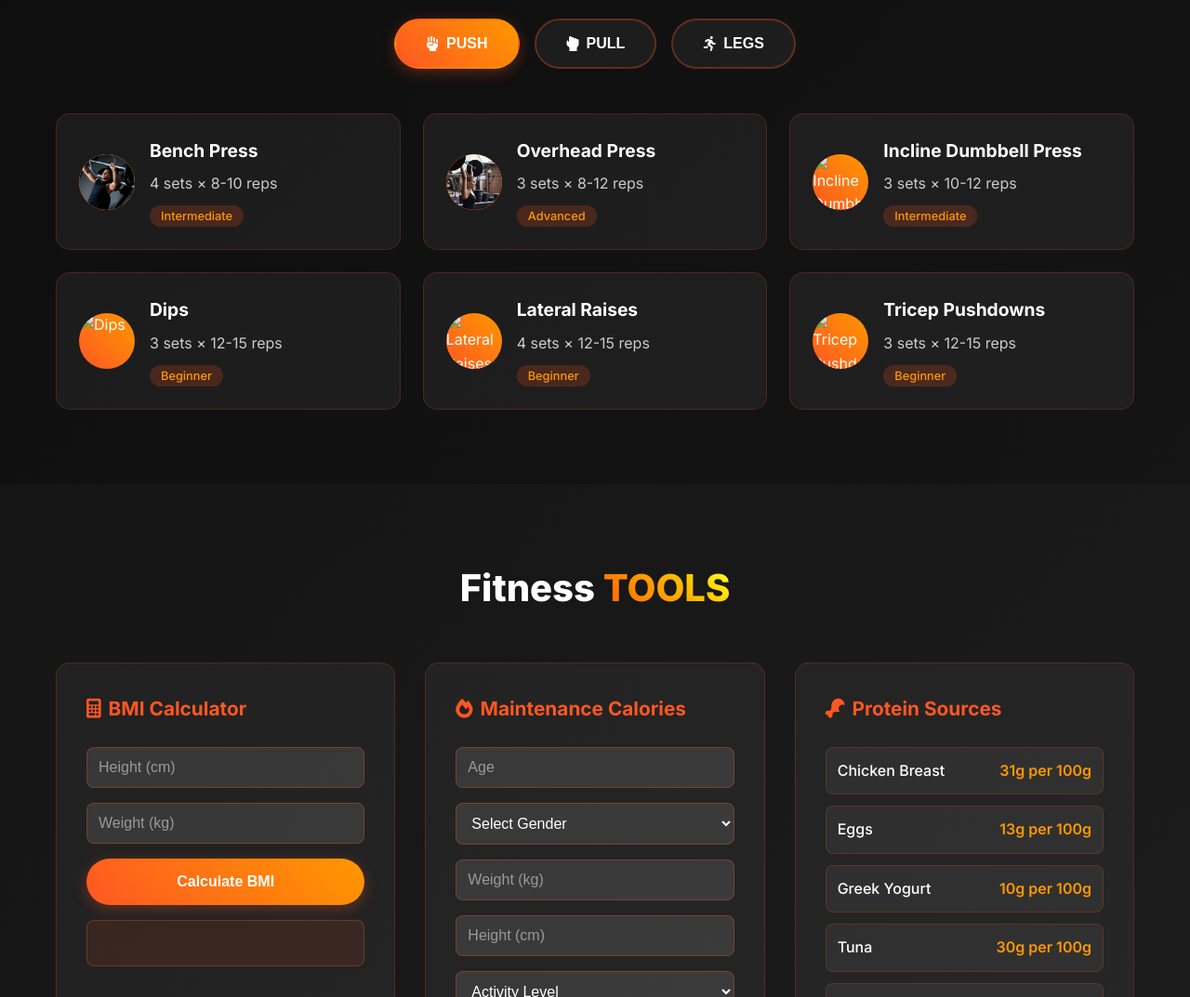
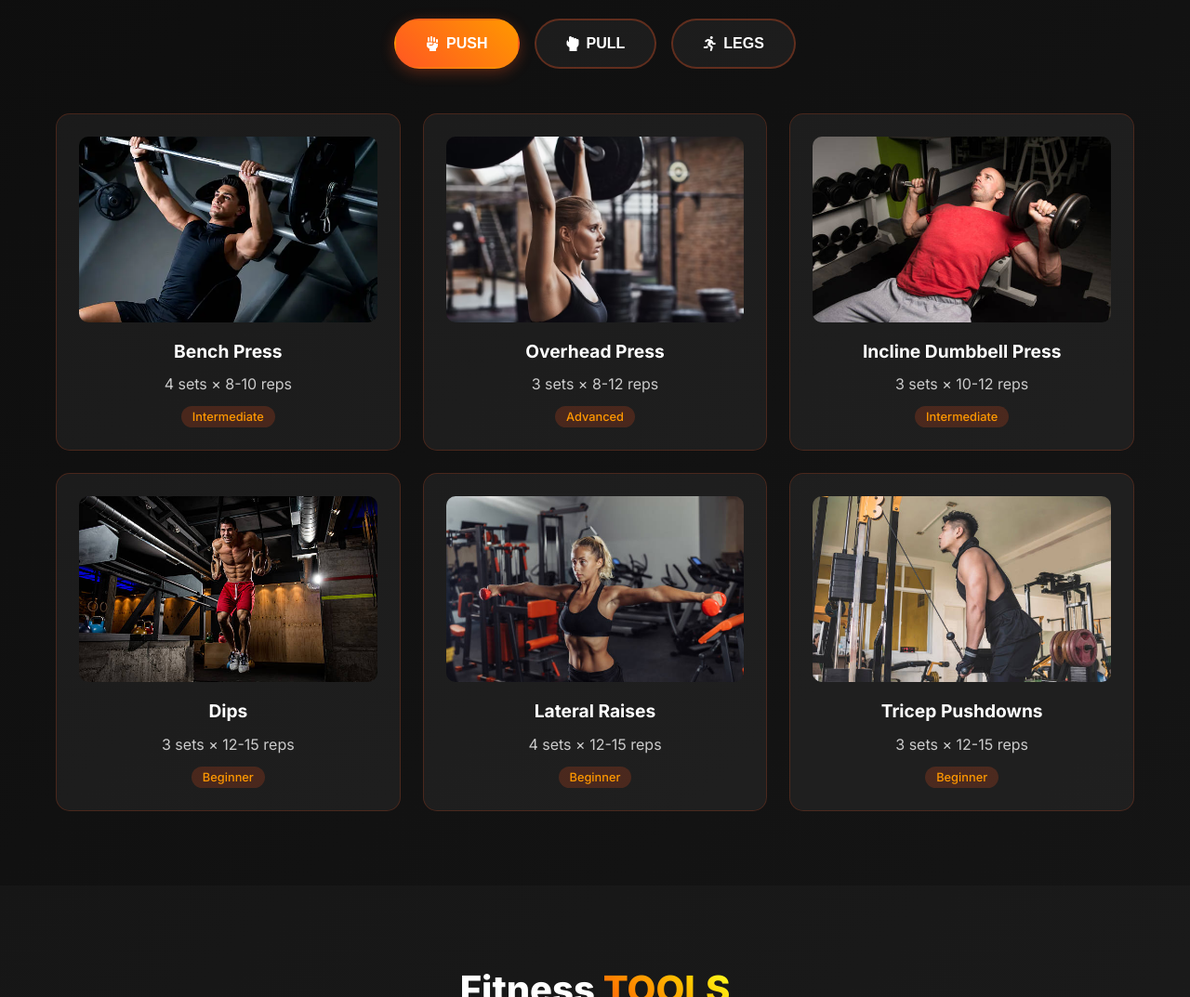
Before and after one commit to AdityaXwhiz/GYM_FRONTEND_DESIGN, a plain HTML site: page home_page.html in a window 1280 px wide. Shown: the part 1480-2553 px from the top of the page at 93% size. Drawn offline with Linux system fonts and the light colour scheme.

Commit message:
workout_card_changes

```diff
--- a/home_page.css
+++ b/home_page.css
@@ -354,9 +354,10 @@ body {
   border: 1px solid rgba(255, 87, 34, 0.2);
   transition: all 0.3s ease;
   display: flex;
+  flex-direction: column; /* 👈 stack image on top of text */
   align-items: center;
   gap: 1rem;
-
+  height: auto; /* let content decide height */
 }
 
 .exercise-card:hover {
@@ -367,29 +368,20 @@ body {
 }
 
 .exercise-image {
-  width: 60px;
-  height: 60px;
-  background: linear-gradient(45deg, #ff5722, #ff9800);
-  border-radius: 50%;
-  display: flex;
-  align-items: center;
-  justify-content: center;
-  flex-shrink: 0;
-  /* Added overflow hidden for proper image display */
-  overflow: hidden;
+  width: 100%;
+  height: 200px;
+  border-radius: 10px; /* rounded image corners */
+  overflow: hidden; /* keeps image inside */
 }
 
-.exercise-image i {
-  font-size: 1.5rem;
-  color: white;
-}
-
-/* Added styling for exercise images */
 .exercise-image img {
   width: 100%;
   height: 100%;
   object-fit: cover;
-  border-radius: 50%;
+}
+
+.exercise-info {
+  text-align: center; /* center text */
 }
 
 .exercise-info h3 {
--- a/home_page.html
+++ b/home_page.html
@@ -129,7 +129,7 @@
                         </div>
                         <div class="exercise-card">
                             <div class="exercise-image">
-                                <img src="/placeholder.svg?height=60&width=60" alt="Incline Dumbbell Press">
+                                <img src="workout_images/incline_dumbbell_press.jpg" alt="Incline Dumbbell Press">
                             </div>
                             <div class="exercise-info">
                                 <h3>Incline Dumbbell Press</h3>
@@ -139,7 +139,7 @@
                         </div>
                         <div class="exercise-card">
                             <div class="exercise-image">
-                                <img src="/placeholder.svg?height=60&width=60" alt="Dips">
+                                <img src="workout_images/dips.jpg" alt="Dips">
                             </div>
                             <div class="exercise-info">
                                 <h3>Dips</h3>
@@ -149,7 +149,7 @@
                         </div>
                         <div class="exercise-card">
                             <div class="exercise-image">
-                                <img src="/placeholder.svg?height=60&width=60" alt="Lateral Raises">
+                                <img src="workout_images/lateral_raises.jpg" alt="Lateral Raises">
                             </div>
                             <div class="exercise-info">
                                 <h3>Lateral Raises</h3>
@@ -159,7 +159,7 @@
                         </div>
                         <div class="exercise-card">
                             <div class="exercise-image">
-                                <img src="/placeholder.svg?height=60&width=60" alt="Tricep Pushdowns">
+                                <img src="workout_images/triceps_pushdown.jpg" alt="Tricep Pushdowns">
                             </div>
                             <div class="exercise-info">
                                 <h3>Tricep Pushdowns</h3>
@@ -175,7 +175,7 @@
                     <div class="workout-grid">
                         <div class="exercise-card">
                             <div class="exercise-image">
-                                <img src="/placeholder.svg?height=60&width=60" alt="Deadlifts">
+                                <img src="workout_images/deadlifts.jpg" alt="Deadlifts">
                             </div>
                             <div class="exercise-info">
                                 <h3>Deadlifts</h3>
@@ -185,7 +185,7 @@
                         </div>
                         <div class="exercise-card">
                             <div class="exercise-image">
-                                <img src="/placeholder.svg?height=60&width=60" alt="Pull-ups">
+                                <img src="workout_images/pullups.jpg" alt="Pull-ups">
                             </div>
                             <div class="exercise-info">
                                 <h3>Pull-ups</h3>
@@ -195,7 +195,7 @@
                         </div>
                         <div class="exercise-card">
                             <div class="exercise-image">
-                                <img src="/placeholder.svg?height=60&width=60" alt="Barbell Rows">
+                                <img src="workout_images/barbell_rows.jpg" alt="Barbell Rows">
                             </div>
                             <div class="exercise-info">
                                 <h3>Barbell Rows</h3>
@@ -205,7 +205,7 @@
                         </div>
                         <div class="exercise-card">
                             <div class="exercise-image">
-                                <img src="/placeholder.svg?height=60&width=60" alt="Lat Pulldowns">
+                                <img src="workout_images/lat-pulldowns.jpg" alt="Lat Pulldowns">
                             </div>
                             <div class="exercise-info">
                                 <h3>Lat Pulldowns</h3>
@@ -215,7 +215,7 @@
                         </div>
                         <div class="exercise-card">
                             <div class="exercise-image">
-                                <img src="/placeholder.svg?height=60&width=60" alt="Face Pulls">
+                                <img src="workout_images/face_pulls.jpg" alt="Face Pulls">
                             </div>
                             <div class="exercise-info">
                                 <h3>Face Pulls</h3>
@@ -225,7 +225,7 @@
                         </div>
                         <div class="exercise-card">
                             <div class="exercise-image">
-                                <img src="/placeholder.svg?height=60&width=60" alt="Bicep Curls">
+                                <img src="workout_images/bicep_curls.jpg" alt="Bicep Curls">
                             </div>
                             <div class="exercise-info">
                                 <h3>Bicep Curls</h3>
@@ -241,7 +241,7 @@
                     <div class="workout-grid">
                         <div class="exercise-card">
                             <div class="exercise-image">
-                                <img src="/placeholder.svg?height=60&width=60" alt="Squats">
+                                <img src="workout_images/squats.jpg" alt="Squats">
                             </div>
                             <div class="exercise-info">
                                 <h3>Squats</h3>
@@ -251,7 +251,7 @@
                         </div>
                         <div class="exercise-card">
                             <div class="exercise-image">
-                                <img src="/placeholder.svg?height=60&width=60" alt="Romanian Deadlifts">
+                                <img src="workout_images/romanian_deadlifts.jpg" alt="Romanian Deadlifts">
                             </div>
                             <div class="exercise-info">
                                 <h3>Romanian Deadlifts</h3>
@@ -261,7 +261,7 @@
                         </div>
                         <div class="exercise-card">
                             <div class="exercise-image">
-                                <img src="/placeholder.svg?height=60&width=60" alt="Lunges">
+                                <img src="workout_images/lunges.jpg" alt="Lunges">
                             </div>
                             <div class="exercise-info">
                                 <h3>Lunges</h3>
@@ -271,7 +271,7 @@
                         </div>
                         <div class="exercise-card">
                             <div class="exercise-image">
-                                <img src="/placeholder.svg?height=60&width=60" alt="Leg Press">
+                                <img src="workout_images/leg_press.jpg" alt="Leg Press">
                             </div>
                             <div class="exercise-info">
                                 <h3>Leg Press</h3>
@@ -281,7 +281,7 @@
                         </div>
                         <div class="exercise-card">
                             <div class="exercise-image">
-                                <img src="/placeholder.svg?height=60&width=60" alt="Calf Raises">
+                                <img src="workout_images/calf_raises.jpg" alt="Calf Raises">
                             </div>
                             <div class="exercise-info">
                                 <h3>Calf Raises</h3>
@@ -291,7 +291,7 @@
                         </div>
                         <div class="exercise-card">
                             <div class="exercise-image">
-                                <img src="/placeholder.svg?height=60&width=60" alt="Leg Curls">
+                                <img src="workout_images/leg_curls.jpg" alt="Leg Curls">
                             </div>
                             <div class="exercise-info">
                                 <h3>Leg Curls</h3>
```
